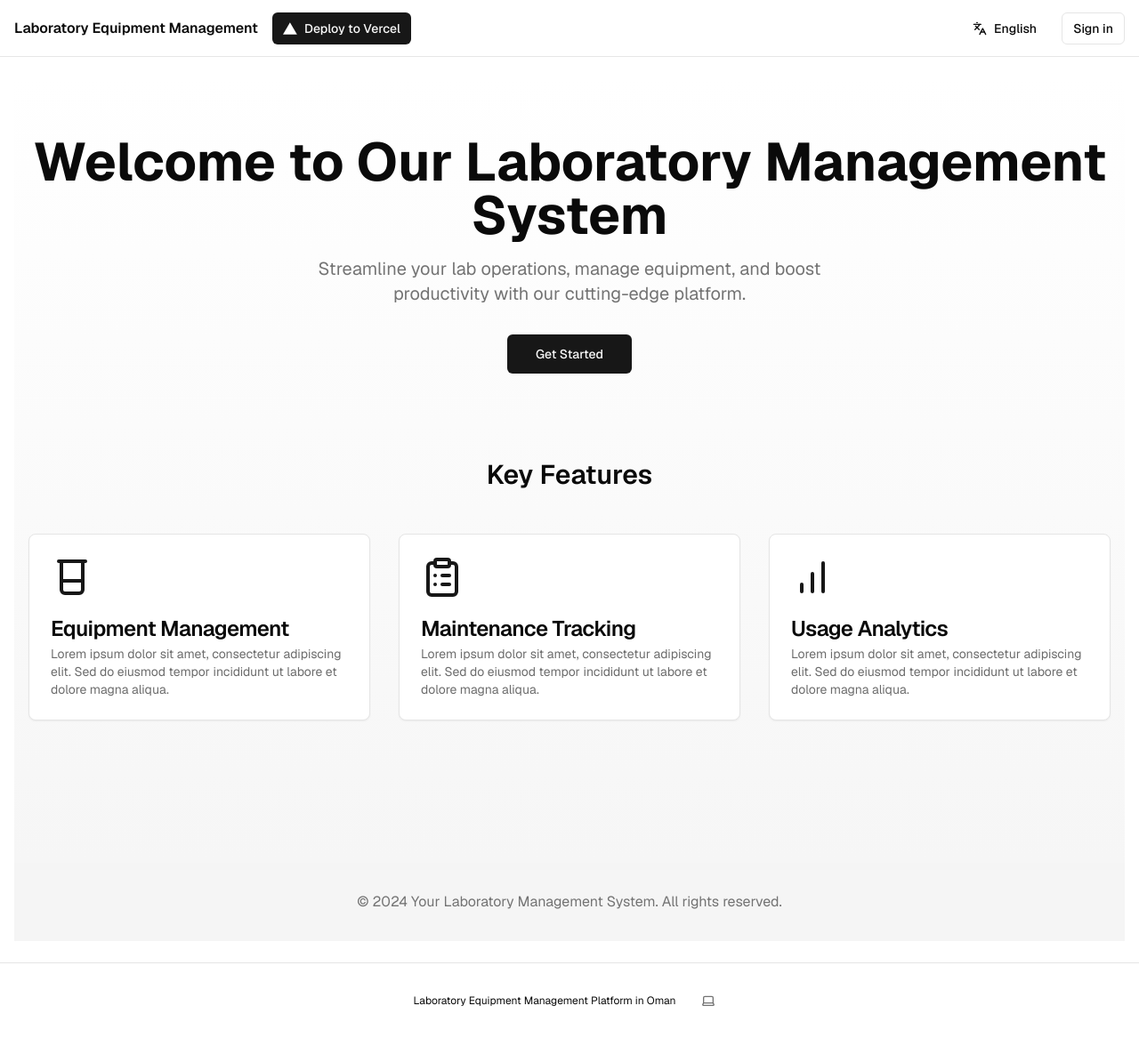
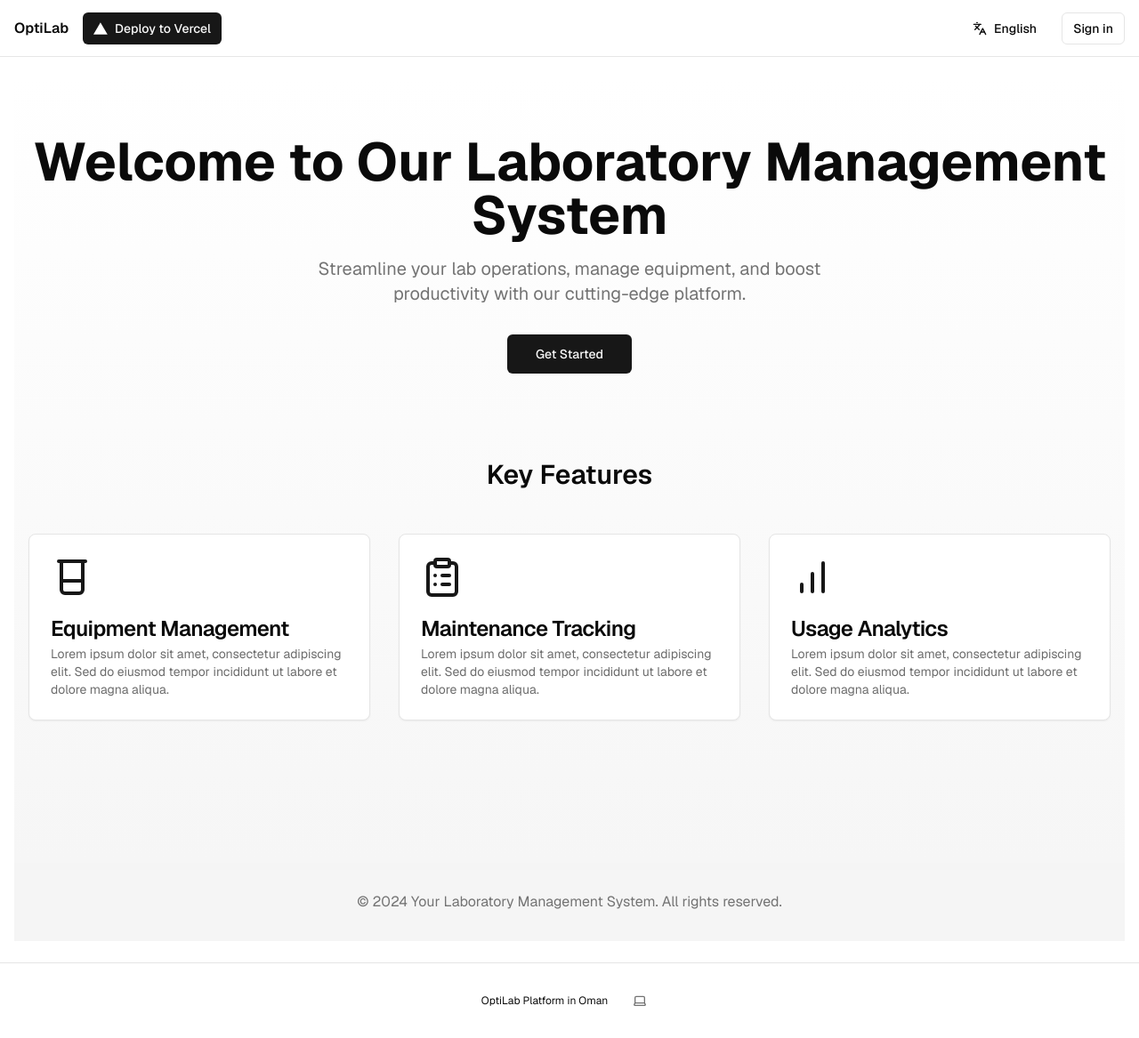
Before and after one commit to AhmedAlsudairy/labs, a Next.js app: page / in a window 1280 px wide. Shown: the whole page at 89% size. Built offline with nearby package versions, Linux system fonts and the light colour scheme; no server answers.

Commit message:
Change brand name from Laboratory Equipment Management to OptiLab

```diff
--- a/app/(auth-pages)/sign-in/page.tsx
+++ b/app/(auth-pages)/sign-in/page.tsx
@@ -21,7 +21,7 @@ export default function Login({ searchParams }: { searchParams: Message }) {
         {/* Information Panel */}
         <div className="w-full max-w-[600px] text-white">
           <div className="bg-black/30 backdrop-blur-sm p-6 rounded-lg">
-            <h2 className="text-2xl font-bold mb-4">Laboratory Equipment Management Platform in Oman</h2>
+            <h2 className="text-2xl font-bold mb-4">OptiLab Platform in Oman</h2>
             <p className="mb-4">
               A complete solution that supports human, animal, and food laboratories in Oman.
               The platform simplifies equipment maintenance, calibration, and External Quality Control (EQC)
--- a/app/layout.tsx
+++ b/app/layout.tsx
@@ -16,7 +16,7 @@ const defaultUrl = process.env.VERCEL_URL
 
 export const metadata = {
   metadataBase: new URL(defaultUrl),
-  title: "Laboratory Equipment Management Platform",
+  title: "OptiLab Platform",
   description: "A comprehensive solution for laboratory equipment management in Oman",
 };
 
@@ -40,7 +40,7 @@ export default function RootLayout({
                 <nav className="w-full flex justify-center border-b border-b-foreground/10 h-16">
                   <div className="w-full max-w-[2000px] flex justify-between items-center p-3 px-4">
                     <div className="flex gap-4 items-center font-semibold">
-                      <Link href="/">Laboratory Equipment Management</Link>
+                      <Link href="/">OptiLab</Link>
                       <div className="flex items-center gap-2">
                         <DeployButton />
                       </div>
@@ -63,7 +63,7 @@ export default function RootLayout({
                 <footer className="w-full border-t">
                   <div className="max-w-[2000px] mx-auto px-3 sm:px-4 py-6 flex items-center justify-center gap-4 text-xs">
                     <p>
-                      Laboratory Equipment Management Platform in Oman
+                      OptiLab Platform in Oman
                     </p>
                     <ThemeSwitcher />
                   </div>
--- a/translations/index.ts
+++ b/translations/index.ts
@@ -13,7 +13,7 @@ export const translations = {
     signIn: 'Sign In',
 
     // Platform Info
-    platformTitle: 'Laboratory Equipment Management Platform in Oman',
+    platformTitle: 'OptiLab Platform in Oman',
     platformDescription: 'A complete solution that supports human, animal, and food laboratories in Oman. The platform simplifies equipment maintenance, calibration, and External Quality Control (EQC) while recording downtime to improve work efficiency.',
     keyBenefits: 'Key Benefits',
     benefits: {
```
